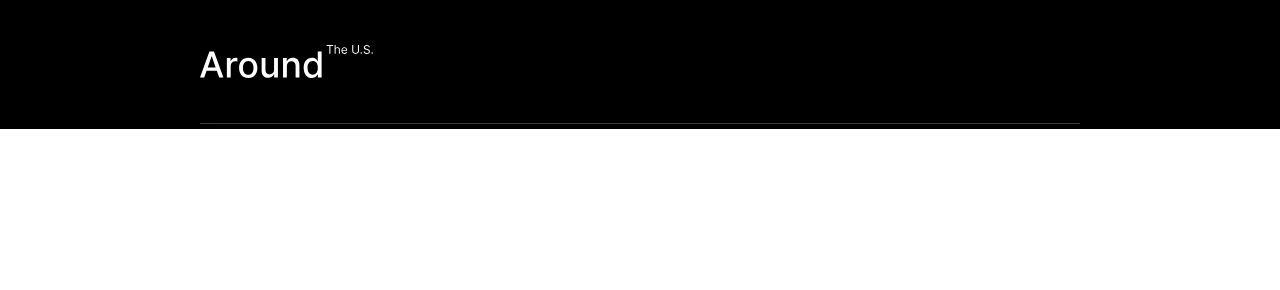
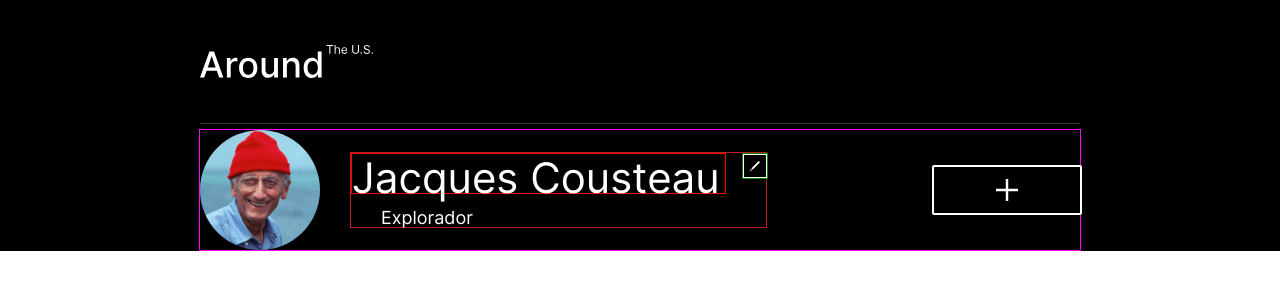
Before and after one commit to JordanEsquivelS/web_project_4_esp, a plain HTML site: page index.html in a window 1280 px wide. Drawn offline with Linux system fonts and the light colour scheme.

Commit message:
Agregar Profile

```diff
--- /dev/null
+++ b/blocks/content/content.css
@@ -0,0 +1,3 @@
+.content {
+  max-width: 100%;
+}
--- /dev/null
+++ b/blocks/profile-info/__about-me/profile-info__about-me.css
@@ -0,0 +1,10 @@
+.profile-info__about-me {
+  grid-area: profile-info__about-me;
+  font-family: "Inter";
+  font-style: normal;
+  font-weight: 400;
+  font-size: 18px;
+  line-height: 22px;
+  margin: 13px 0 0 30px;
+  max-width: 100%;
+}
--- /dev/null
+++ b/blocks/profile-info/__edit/profile-info__edit.css
@@ -0,0 +1,6 @@
+.profile-info__edit {
+  grid-area: profile-info__edit;
+  max-width: 100%;
+  max-height: 24px;
+  border: 1px solid green;
+}
--- /dev/null
+++ b/blocks/profile-info/__nombre/profile-info__nombre.css
@@ -0,0 +1,13 @@
+.profile-info__nombre {
+  grid-area: profile-info__nombre;
+  width: 100%;
+  max-height: 39px;
+  font-family: "Inter";
+  font-style: normal;
+  font-weight: 500;
+  font-size: 42px;
+  line-height: 48px;
+  padding: 0;
+  margin: 0;
+  border: 1px solid red;
+}
--- /dev/null
+++ b/blocks/profile-info/profile-info.css
@@ -0,0 +1,13 @@
+.profile-info {
+  max-width: 415px;
+  max-height: 74px;
+  display: grid;
+  grid-template-columns: 373px 24px;
+  grid-template-rows: repeat(2, 1fr);
+  grid-template-areas:
+    "profile-info__nombre profile-info__edit"
+    "profile-info__about-me profile-info__about-me";
+  grid-column-gap: 18px;
+  border: 1px solid firebrick;
+  margin: auto 0 auto 30px;
+}
--- /dev/null
+++ b/blocks/profile/__agregar/profile__agregar.css
@@ -0,0 +1,5 @@
+.profile__agregar {
+  width: 150px;
+  height: 50px;
+  margin: auto 0 auto 165px;
+}
--- /dev/null
+++ b/blocks/profile/__image/profile__image.css
@@ -0,0 +1,5 @@
+.profile__image {
+  width: 120px;
+  height: 120px;
+  border-radius: 50%;
+}
--- /dev/null
+++ b/blocks/profile/profile.css
@@ -0,0 +1,7 @@
+.profile {
+  max-width: 880px;
+  margin: auto;
+  color: #ffffff;
+  display: flex;
+  border: solid 1px fuchsia;
+}
--- /dev/null
+++ b/font/InterWeb/inter.css
@@ -0,0 +1,26 @@
+@font-face {
+  font-family: 'Inter';
+  font-style:  normal;
+  font-weight: 400;
+  font-display: swap;
+  src: url("Inter-Regular.woff2?v=3.19") format("woff2"),
+       url("Inter-Regular.woff?v=3.19") format("woff");
+}
+
+@font-face {
+  font-family: 'Inter';
+  font-style:  normal;
+  font-weight: 600;
+  font-display: swap;
+  src: url("Inter-SemiBold.woff2?v=3.19") format("woff2"),
+       url("Inter-SemiBold.woff?v=3.19") format("woff");
+}
+
+@font-face {
+  font-family: 'Inter';
+  font-style:  normal;
+  font-weight: 900;
+  font-display: swap;
+  src: url("Inter-Black.woff2?v=3.19") format("woff2"),
+       url("Inter-Black.woff?v=3.19") format("woff");
+}
--- a/index.html
+++ b/index.html
@@ -13,6 +13,29 @@
         <img class="logo" src="/images/logo.svg" alt="Logo Arount" />
         <img class="line" src="/images/Line.svg" alt="Linea Gris divisoria" />
       </header>
+      <main class="content">
+        <div class="profile">
+          <img
+            class="profile__image"
+            src="/images/Jacques_Cousteau.jpg"
+            alt="Imagen oficial naval francés, explorador, investigador y biólogo marino Jacques Cousteau sonriente y con un gorro rojo"
+          />
+          <div class="profile-info">
+            <p class="profile-info__nombre">Jacques Cousteau</p>
+            <p class="profile-info__about-me">Explorador</p>
+            <a href="#">
+              <img
+                class="profile-info__edit"
+                src="/images/Edit_Button.svg"
+                alt="imagen de editar"
+              />
+            </a>
+          </div>
+          <a href="#" class="profile__agregar"
+            ><img src="/images/AddButton_blanco.svg" alt="boton de agregado"
+          /></a>
+        </div>
+      </main>
     </div>
   </body>
 </html>
--- a/pages/index.css
+++ b/pages/index.css
@@ -1,5 +1,14 @@
 @import url(/styles/normalize.css);
+@import url(/font/InterWeb/inter.css);
 @import url(/blocks/page/page.css);
 @import url(/blocks/header/header.css);
 @import url(/blocks/logo/logo.css);
 @import url(/blocks/line/line.css);
+@import url(/blocks/content/content.css);
+@import url(/blocks/profile/profile.css);
+@import url(/blocks/profile/__image/profile__image.css);
+@import url(/blocks/profile-info/profile-info.css);
+@import url(/blocks/profile-info/__nombre/profile-info__nombre.css);
+@import url(/blocks/profile-info/__edit/profile-info__edit.css);
+@import url(/blocks/profile-info/__about-me/profile-info__about-me.css);
+@import url(/blocks/profile/__agregar/profile__agregar.css);
```
Also changed, not shown: font/InterWeb/Inter-Black.woff (added), font/InterWeb/Inter-Black.woff2 (added), font/InterWeb/Inter-Regular.woff (added), font/InterWeb/Inter-Regular.woff2 (added), font/InterWeb/Inter-SemiBold.woff (added), font/InterWeb/Inter-SemiBold.woff2 (added), images/Edit_Button.svg (added).
